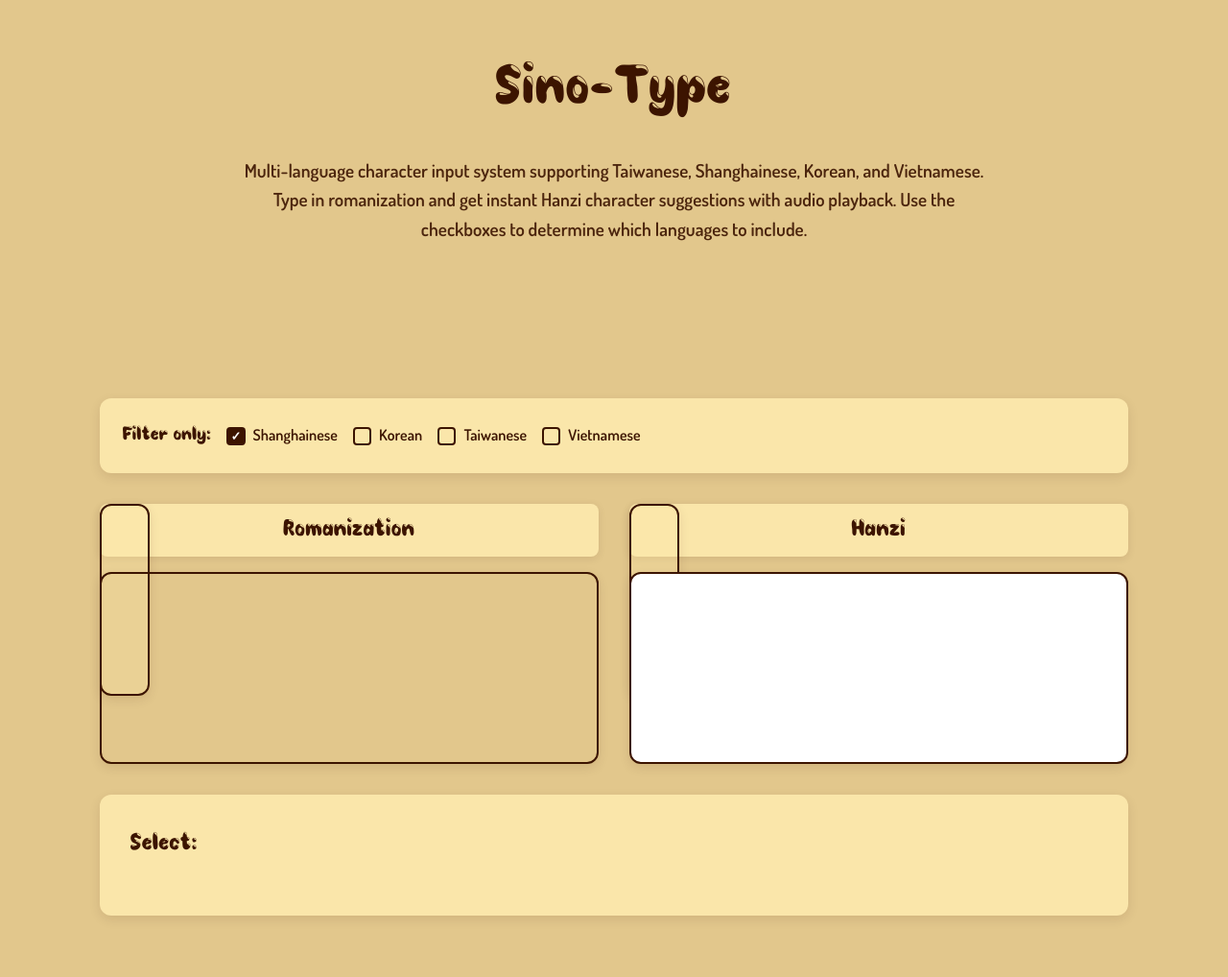
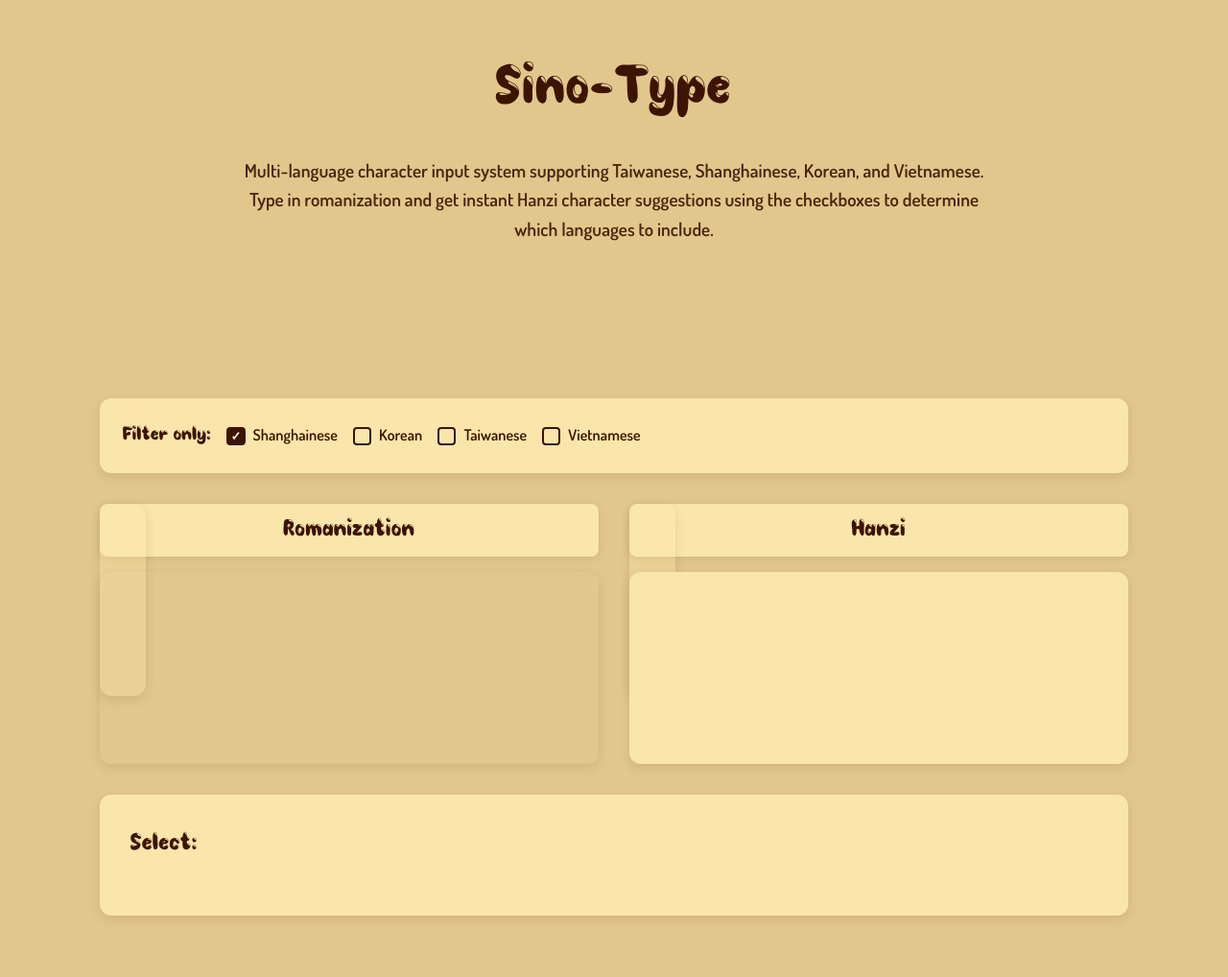
Before and after one commit to taliyah0x0/BobaWay, a Flask app: page /sino-type in a window 1280 px wide. Shown: the part 143-1161 px from the top of the page at 96% size. Run offline with Flask 3, Linux system fonts and the light colour scheme; data that the repository does not hold is empty; some libraries are stand-ins or nearby versions.

Commit message:
sino-type css

```diff
--- a/static/styles/sino-type.css
+++ b/static/styles/sino-type.css
@@ -2,6 +2,9 @@
 @import url('home.css');
 
 /* Sino-Type specific styles */
+.hero-description {
+    margin-bottom: 0;
+}
 
 /* Tool section */
 .tool-section {
@@ -105,9 +108,9 @@
 .textareas {
     color: rgb(60, 20, 0);
     padding: 1.5rem;
-    border: 2px solid rgb(60, 20, 0);
+    border: none;
     border-radius: 12px;
-    background-color: white;
+    background-color: rgb(250, 230, 170);
     font-family: Dosis, sans-serif;
     font-size: 1.2rem;
     line-height: 1.6;
@@ -118,7 +121,6 @@
 
 .textareas:focus {
     outline: none;
-    border-color: rgb(80, 40, 20);
     box-shadow: 0 6px 16px rgba(60, 20, 0, 0.15);
 }
 
--- a/templates/sino-type.html
+++ b/templates/sino-type.html
@@ -41,7 +41,7 @@
                 <h2 class="hero-title">Sino-Type</h2>
                 <p class="hero-description">
                     Multi-language character input system supporting Taiwanese, Shanghainese, Korean, and Vietnamese.
-                    Type in romanization and get instant Hanzi character suggestions with audio playback. Use the checkboxes to determine which languages to include.
+                    Type in romanization and get instant Hanzi character suggestions using the checkboxes to determine which languages to include.
                 </p>
             </div>
         </section>
```
